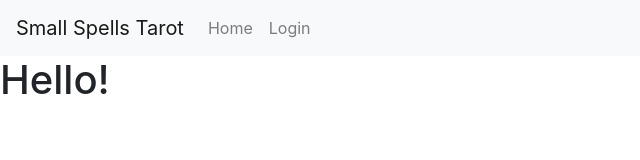
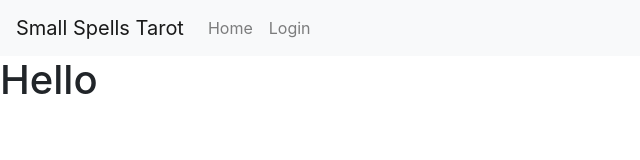
Before and after one commit to LeahESc/tarot-frontend, a React (Create React App) app: page /home in a window 1280 px wide. Shown: the top 160 px of the page, without its empty margins (0-640 px from the left). Built offline with nearby package versions, Linux system fonts and the light colour scheme; no server answers.

Commit message:
successfully passes user infor to UserHome

```diff
--- a/src/App.js
+++ b/src/App.js
@@ -27,6 +27,8 @@ const App = () => {
   }
 
   const handleLogout = () => {
+    setLoggedIn(false)
+    setUser({})
     // setState({
     //   isLoggedIn: false,
     //   user: {}
--- a/src/components/User/UserHome.js
+++ b/src/components/User/UserHome.js
@@ -3,7 +3,7 @@ import React from 'react'
 const UserHome = (props) => {
     return (
         <div>
-            <h1> Hello!</h1>
+            <h1> Hello {props.user.username}</h1>
         </div>
     )
 }
```
